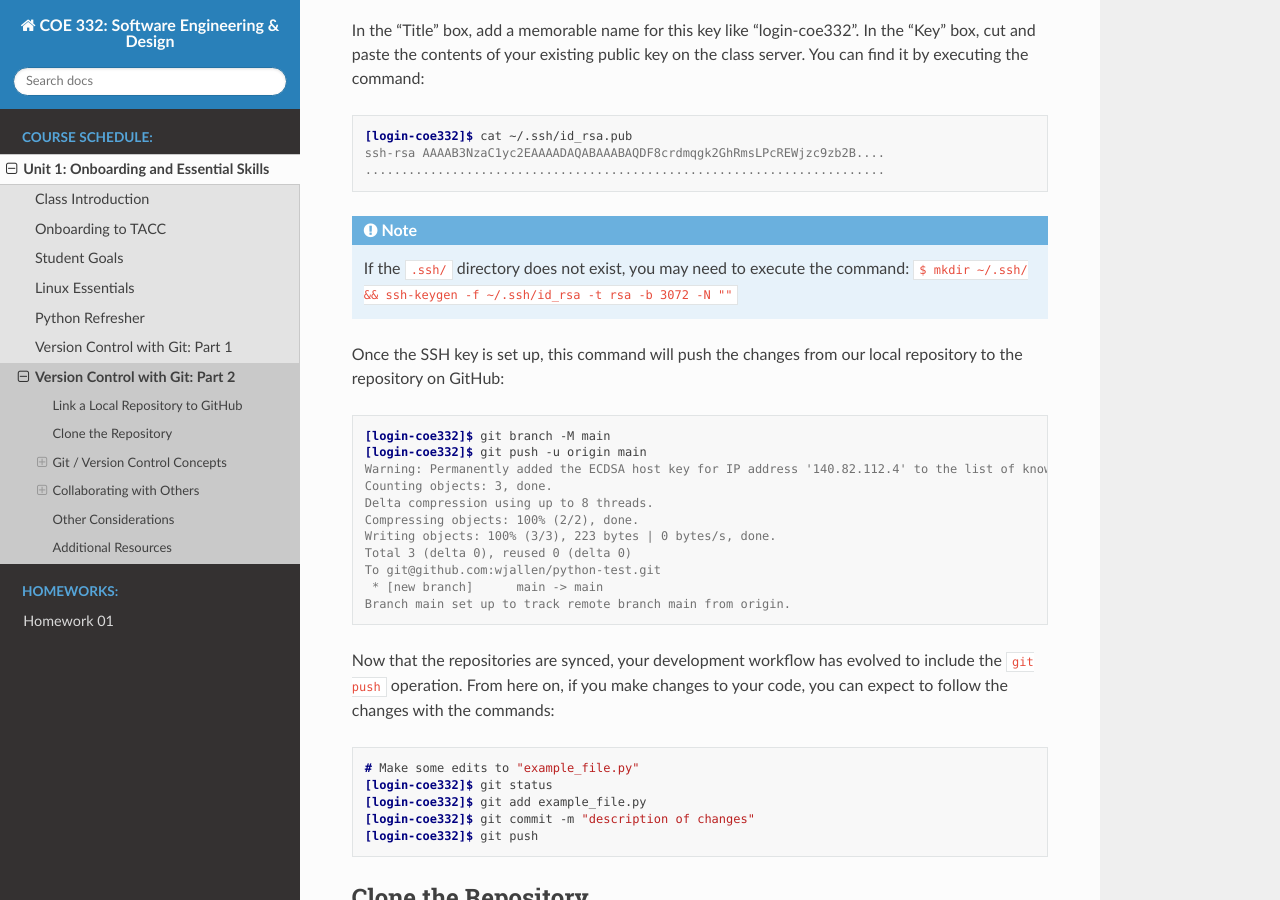
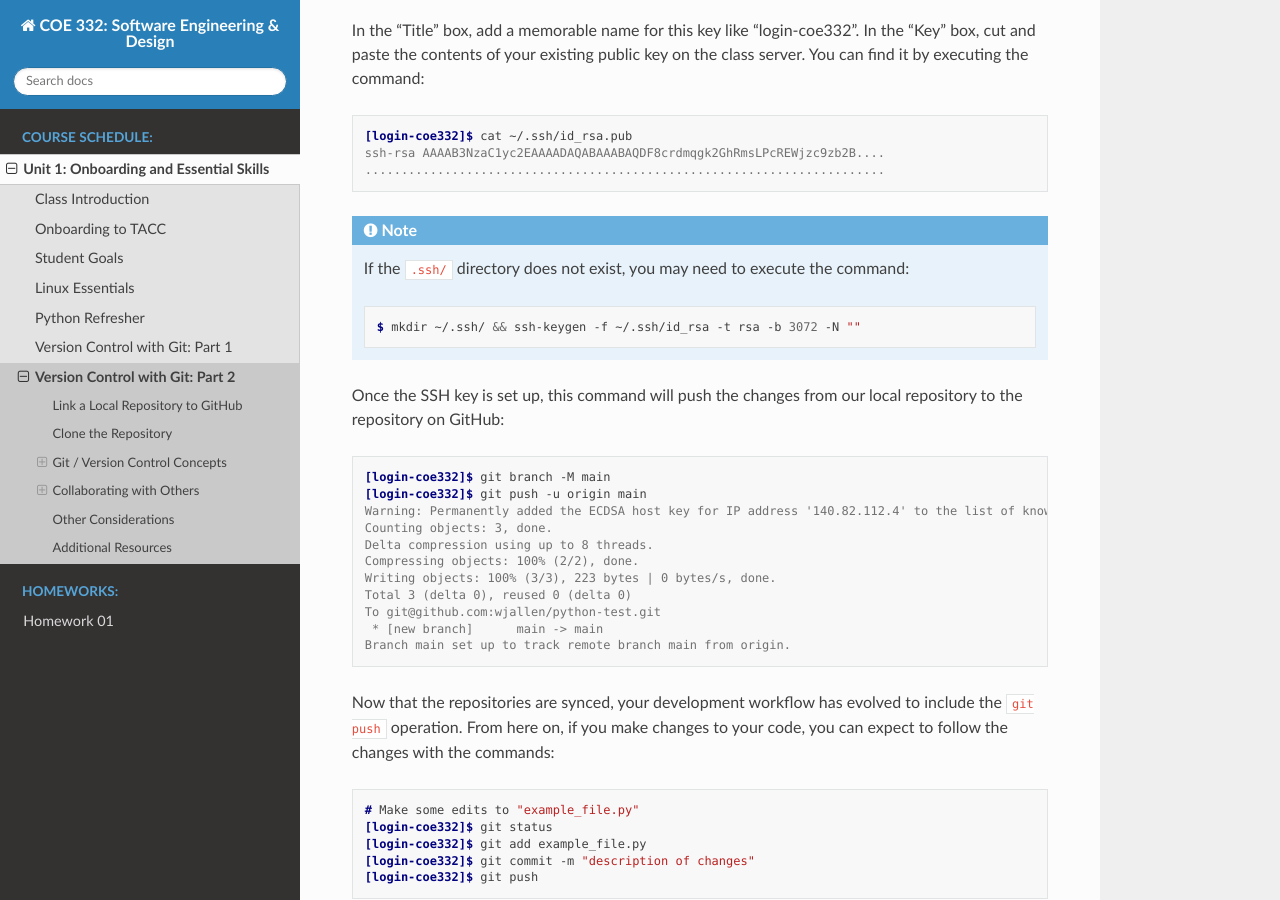
Before and after one commit to TACC/coe-332-sp23, a Sphinx documentation site: the page built from docs/unit01/version_control_2.rst, in a window 1280 px wide and 900 px high, scrolled down 1678 px. Built offline with Sphinx 7.4.7 and the Read the Docs theme 2.0.0, drawn with Linux system fonts in a browser that asks for light colours.

Commit message:
changed formatting to code block in a note

```diff
--- a/docs/unit01/version_control_2.rst
+++ b/docs/unit01/version_control_2.rst
@@ -86,7 +86,10 @@ You can find it by executing the command:
 .. note::
 
    If the ``.ssh/`` directory does not exist, you may need to execute the command:
-   ``$ mkdir ~/.ssh/ && ssh-keygen -f ~/.ssh/id_rsa -t rsa -b 3072 -N ""``
+
+   .. code-block:: console
+
+      $ mkdir ~/.ssh/ && ssh-keygen -f ~/.ssh/id_rsa -t rsa -b 3072 -N ""
 
 Once the SSH key is set up, this command will push the changes from our local
 repository to the repository on GitHub:
```
